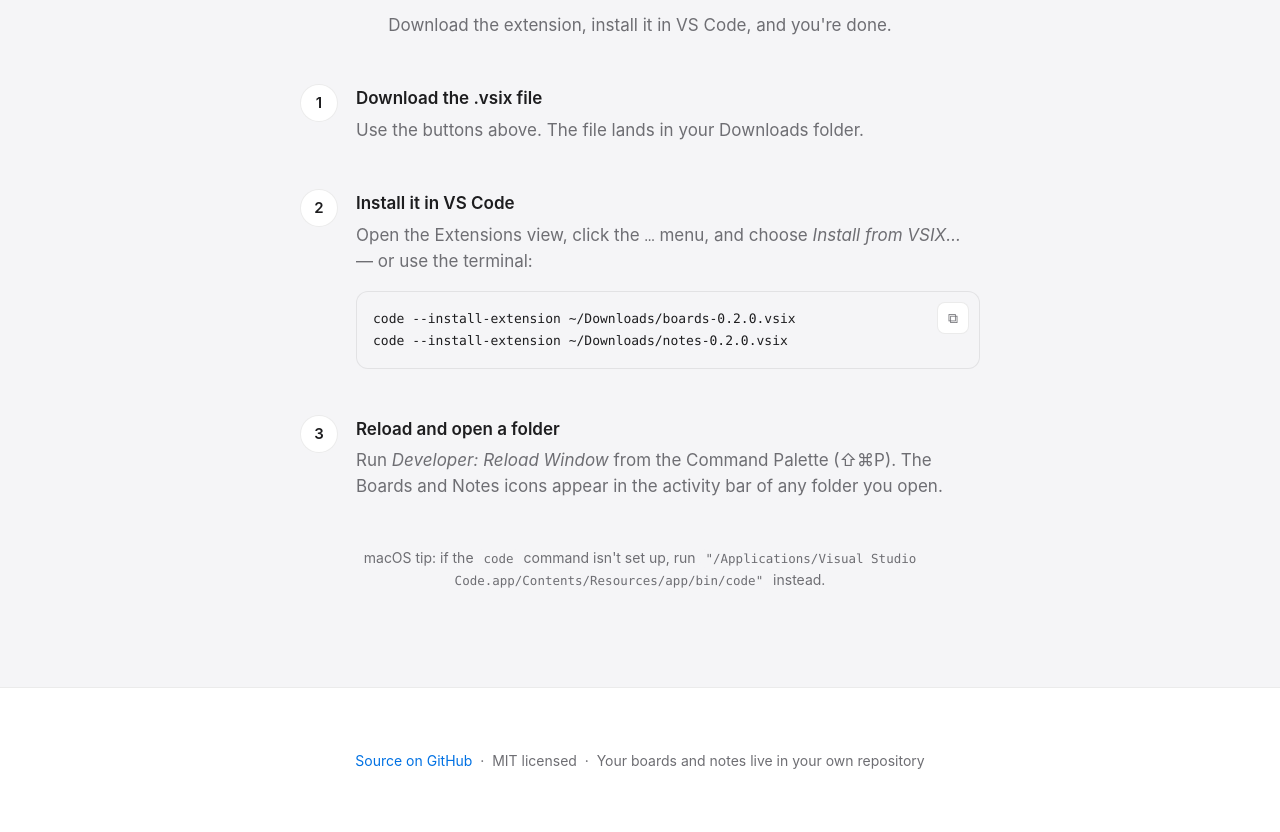
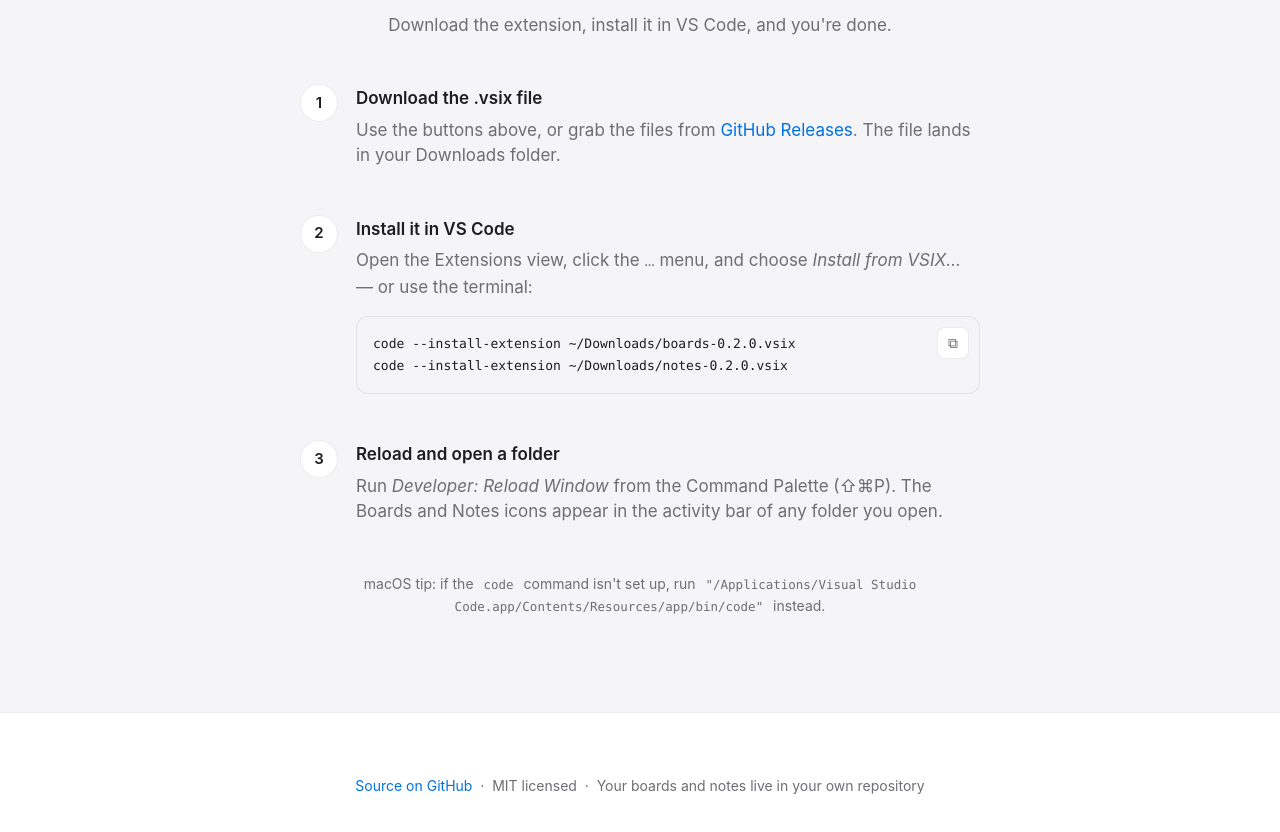
Before and after one commit to KThomasMurrayL/workspace-extensions, a plain HTML site: page docs/index.html in a window 1280 px wide. Shown: the part 1386-2218 px from the top of the page. Drawn offline with Linux system fonts and the light colour scheme.

Commit message:
Link GitHub Releases from the download page

```diff
--- a/docs/index.html
+++ b/docs/index.html
@@ -299,6 +299,8 @@
 
   .steps strong { display: block; margin-bottom: 6px; font-weight: 600; }
   .steps p { margin: 0; color: var(--text-secondary); }
+  .steps a, .note a { color: var(--accent); text-decoration: none; }
+  .steps a:hover, .note a:hover { text-decoration: underline; }
 
   .terminal {
     position: relative;
@@ -457,7 +459,7 @@
     <ol class="steps">
       <li>
         <strong>Download the .vsix file</strong>
-        <p>Use the buttons above. The file lands in your Downloads folder.</p>
+        <p>Use the buttons above, or grab the files from <a href="https://github.com/KThomasMurrayL/boards-and-notes/releases/latest">GitHub Releases</a>. The file lands in your Downloads folder.</p>
       </li>
       <li>
         <strong>Install it in VS Code</strong>
```
